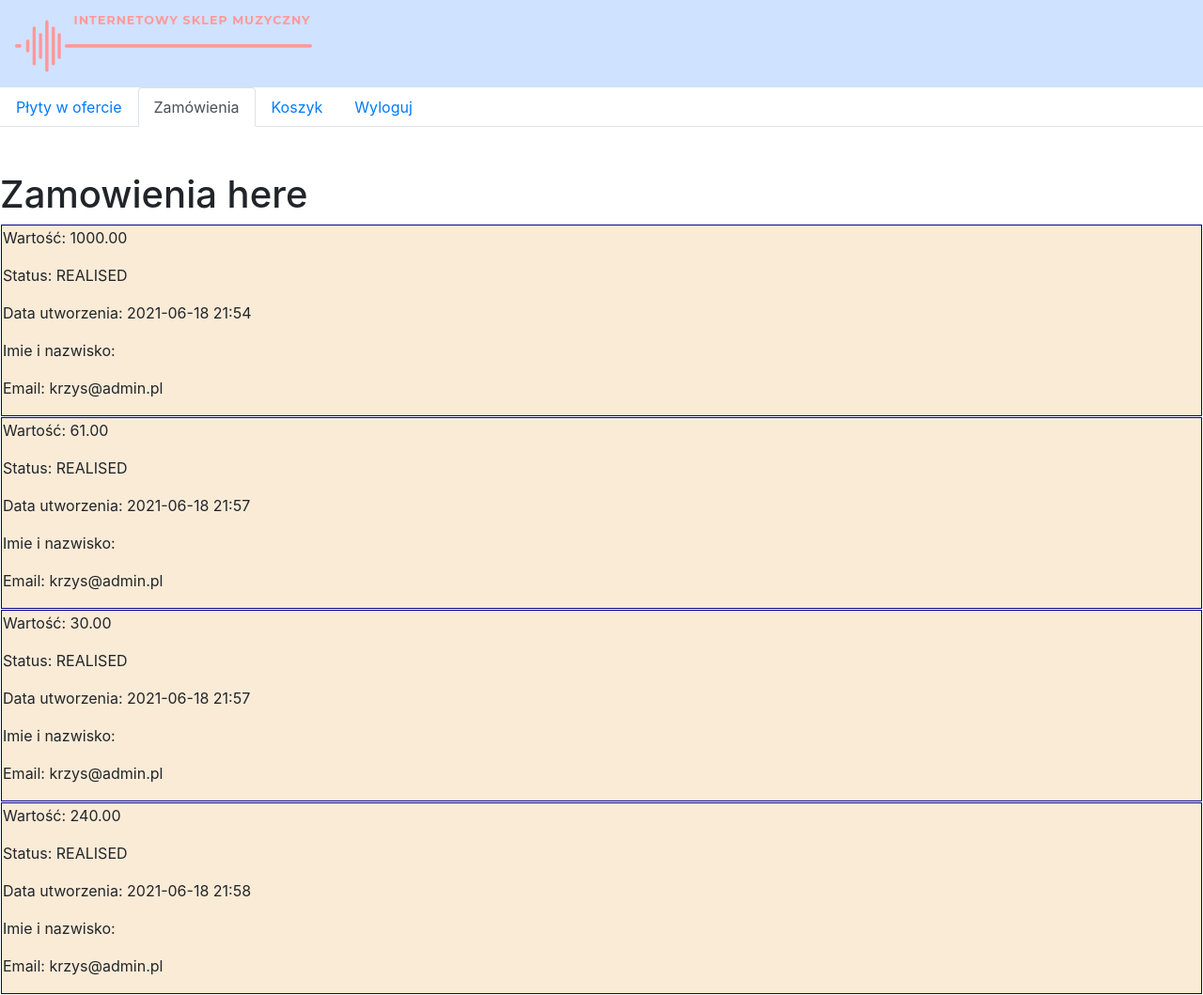
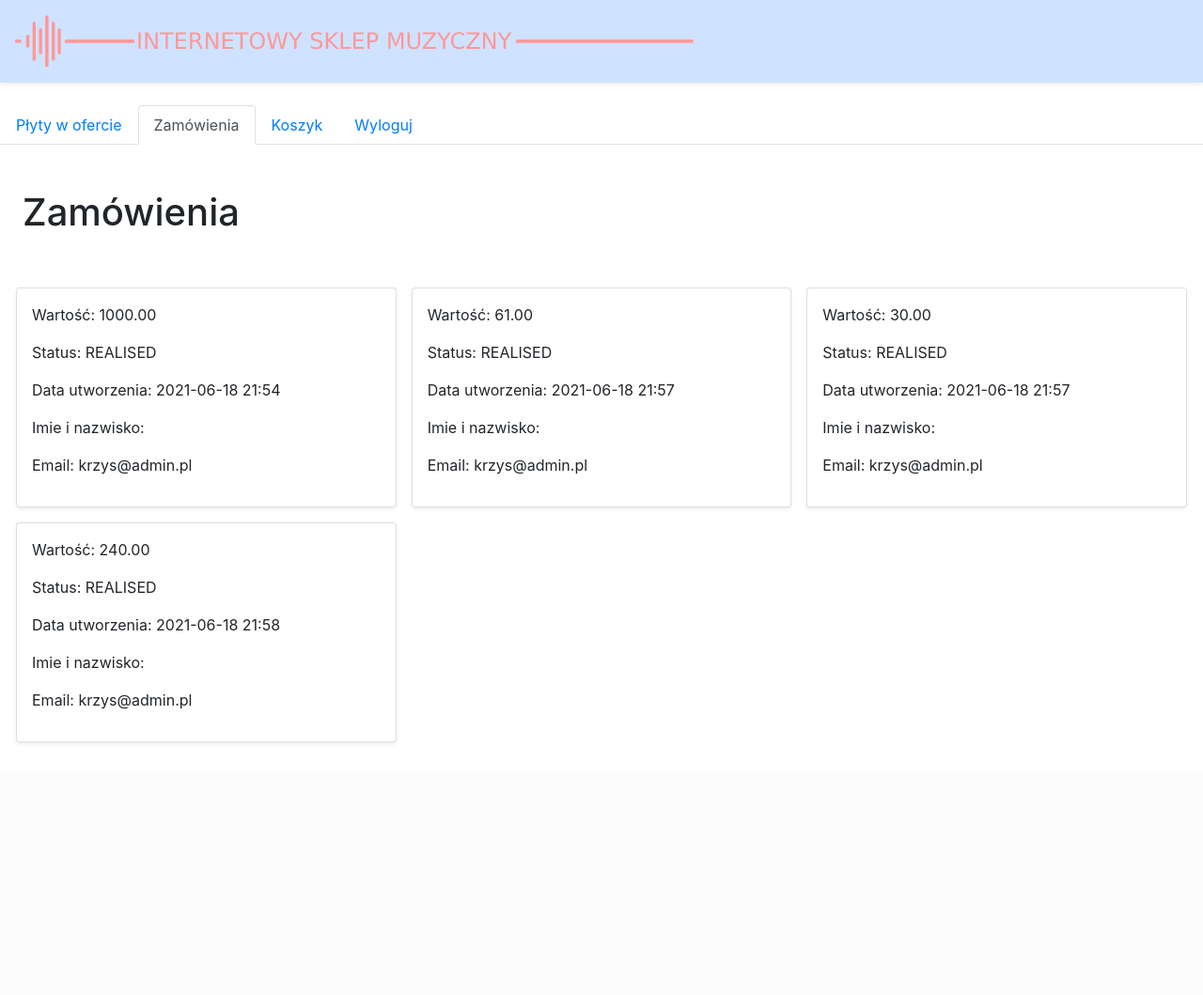
Before and after one commit to Morthan18/wypozyczalnia, a Django app: page /orders in a window 1280 px wide. Shown: the whole page at 94% size. After the commit the page ends 790 px from the top, so only its background shows below. Run offline with Django 3.2, Linux system fonts and the light colour scheme; a user stored in the database is signed in; data comes from the database, SQL or seed files in the repository; both versions use the stored data as it was after the commit; parts of the project's set-up code (start-up, migrations or seed data) failed here and were passed over; some libraries are stand-ins or nearby versions.

Commit message:
Changed logo and orders style

```diff
--- a/templates/disks/base.html
+++ b/templates/disks/base.html
@@ -7,9 +7,9 @@
     <script src="{% static 'js/bootstrap.js' %}"></script>
 </head>
 <body>
-<div class="header_container  flex-row justify-content-start">
+<div class="header_container  flex-row justify-content-start" style="box-shadow: 0 .125rem .25rem rgba(0,0,0,.075)!important;">
     <a class="header__text p-3" href="/">
-        <img src="{% static "images/logov2.png" %}" />
+        <img src="{% static "images/logov3.png" %}" />
     </a>
 </div>
 {#<div class="header_buttons">#}
@@ -23,7 +23,7 @@
 {#        <a class="menu-button" href="{% url 'register_user' %}">Zarejestruj się</a> {% endif %}#}
 {#</div>#}
 
-<div>
+<div class="mt-4">
     <ul class="nav nav-tabs">
              <li class="nav-item">
                 <a href="{% url 'disks' %}" class="nav-link {% if request.path == '/disks' %} active {% endif %}" aria-current="page" >Płyty w ofercie</a>
@@ -49,14 +49,14 @@
     {% endif %}
 </ul>
 </div>
-<div class="my-4 position-absolute col-12">
+<div class="mt-4">
     {% for message in messages %}
         <div class="alert alert-{{ message.tags }}">
             {{ message|safe }}
         </div>
     {% endfor %}
 </div>
-<div class="mt-5">
+<div>
  {% block body %}
  {% endblock %}
 </div>
--- a/templates/disks/orders.html
+++ b/templates/disks/orders.html
@@ -3,10 +3,12 @@
 {% load calculate_total_order %}
 
 {% block body %}
-    <h1>Zamowienia here</h1>
-    <div>
+    <div class="p-4">
+        <h1>Zamówienia</h1>
+        <div class="row mt-5">
                 {% for order in orders %}
-            <div class="zamowienie">
+                    <div class="col-4 p-2">
+                        <div style="box-shadow: 0 .125rem .25rem rgba(0,0,0,.075)!important;" class="p-3 card shadow-sm">
                             <p>Wartość: {% calculate_total_order order %}</p>
                             <p>Status: {{ order.status }}</p>
                             {% timezone "Europe/Warsaw" %}
@@ -14,6 +16,8 @@
                             <p>Imie i nazwisko: {{ order.user.first_name }} {{ order.user.last_name }} </p>
                             <p>Email: {{ order.user.email }} </p>
                         </div>
+                    </div>
                 {% endfor %}
         </div>
+    </div>
 {% endblock %}
```
Also changed, not shown: db.sqlite3, disks/static/images/logov3.png (added). Lines whose indentation alone changed are shown as unchanged.
